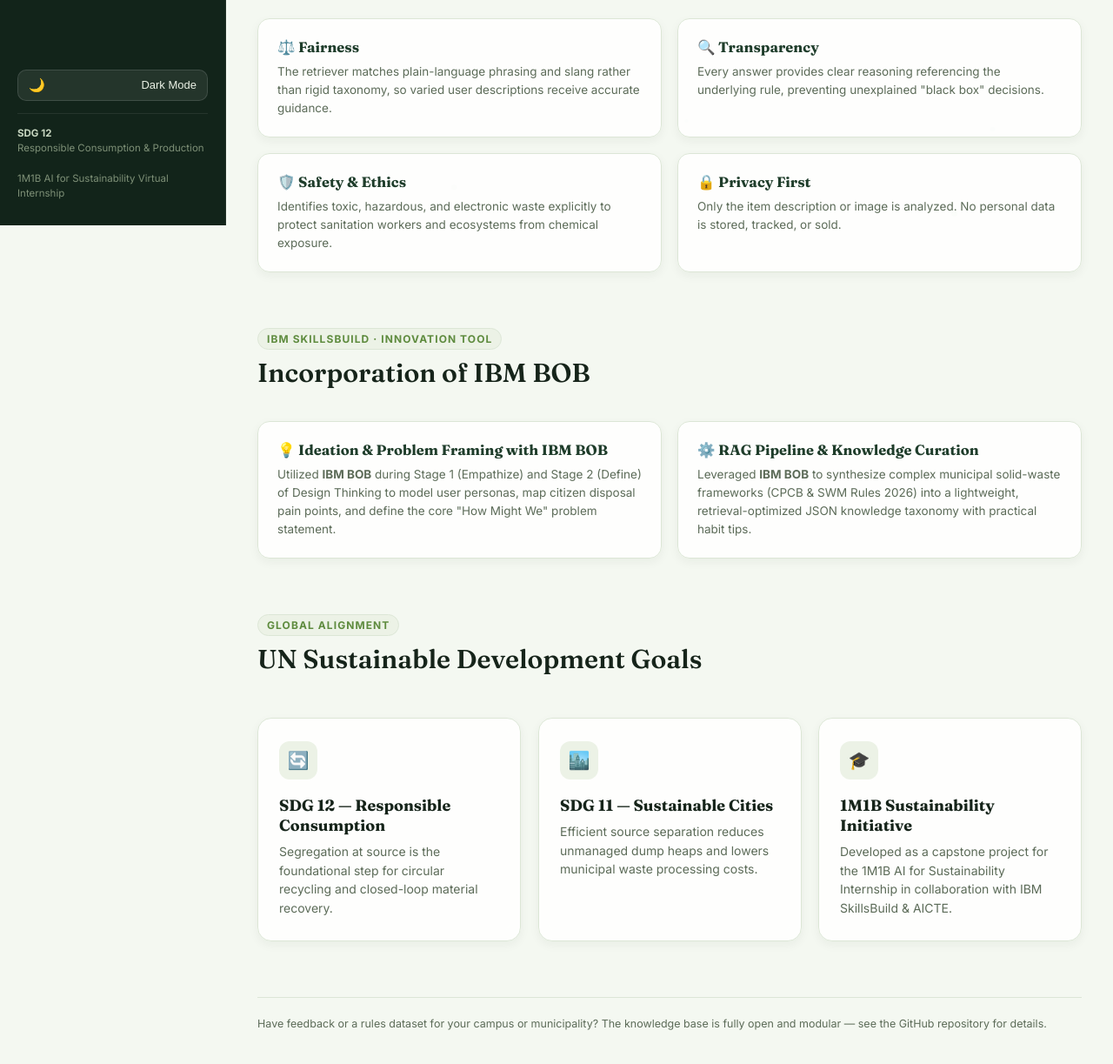
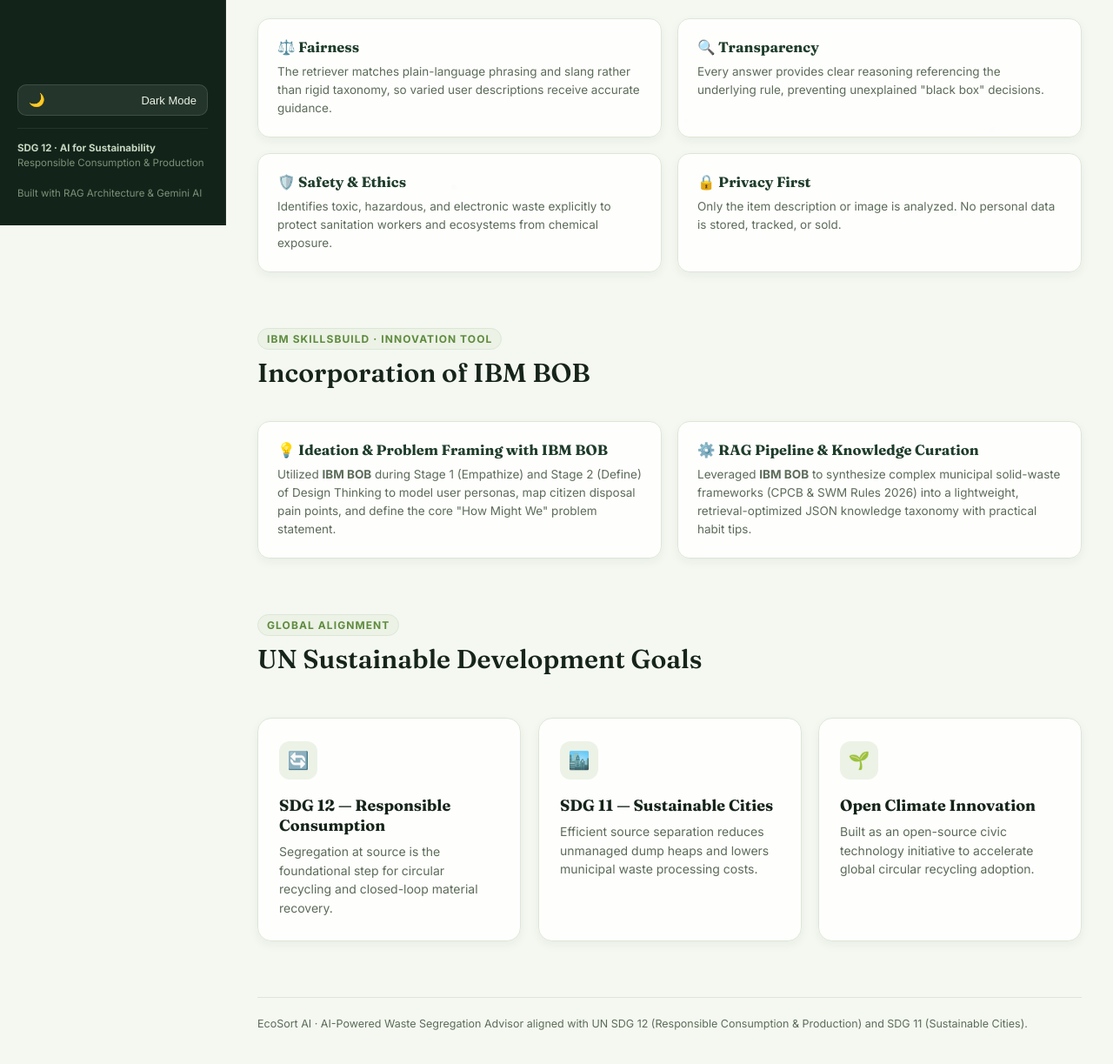
Before and after one commit to aadisaxena-ghb/ecosort-project, a website: page public/about.html in a window 1280 px wide. Shown: the part 541-1764 px from the top of the page at 87% size. Drawn offline with Linux system fonts and the light colour scheme.

Commit message:
Refactor branding: Remove internship/college tags to make EcoSort AI a standalone flagship full-stack project

```diff
--- a/public/about.html
+++ b/public/about.html
@@ -43,9 +43,9 @@
     </button>
 
     <div class="sidebar-footer">
-      <strong>SDG 12</strong><br/>
+      <strong>SDG 12 &middot; AI for Sustainability</strong><br/>
       Responsible Consumption &amp; Production<br/><br/>
-      1M1B AI for Sustainability Virtual Internship
+      Built with RAG Architecture &amp; Gemini AI
     </div>
   </aside>
 
@@ -61,7 +61,7 @@
         <div class="avatar">AS</div>
         <div>
           <h3>Aadi Saxena</h3>
-          <p>SRMIST Delhi-NCR, Ghaziabad &middot; Builder of EcoSort AI</p>
+          <p>Full-Stack AI Engineer &middot; Creator of EcoSort AI</p>
         </div>
       </div>
 
@@ -130,15 +130,15 @@
             <p>Efficient source separation reduces unmanaged dump heaps and lowers municipal waste processing costs.</p>
           </div>
           <div class="feature-card reveal-flip-3d stagger-3 card-tilt">
-            <div class="icon">🎓</div>
-            <h3>1M1B Sustainability Initiative</h3>
-            <p>Developed as a capstone project for the 1M1B AI for Sustainability Internship in collaboration with IBM SkillsBuild &amp; AICTE.</p>
+            <div class="icon">🌱</div>
+            <h3>Open Climate Innovation</h3>
+            <p>Built as an open-source civic technology initiative to accelerate global circular recycling adoption.</p>
           </div>
         </div>
       </section>
 
       <footer class="page-footer">
-        Have feedback or a rules dataset for your campus or municipality? The knowledge base is fully open and modular — see the GitHub repository for details.
+        EcoSort AI &middot; AI-Powered Waste Segregation Advisor aligned with UN SDG 12 (Responsible Consumption &amp; Production) and SDG 11 (Sustainable Cities).
       </footer>
     </div>
   </main>
```
Also changed, not shown: public/impact.html (+2 -2 lines), public/index.html (+3 -3 lines), public/news.html (+2 -2 lines), public/tool.html (+2 -2 lines), README.md.
